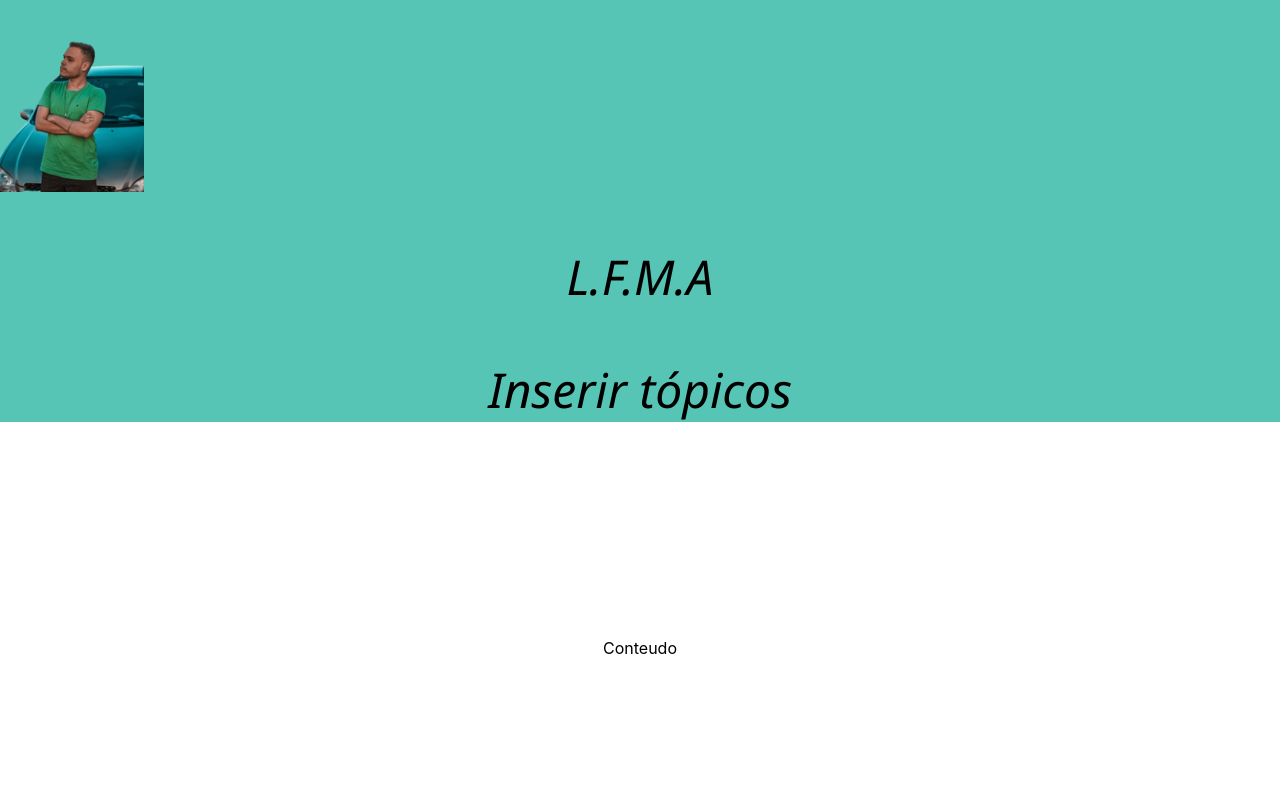
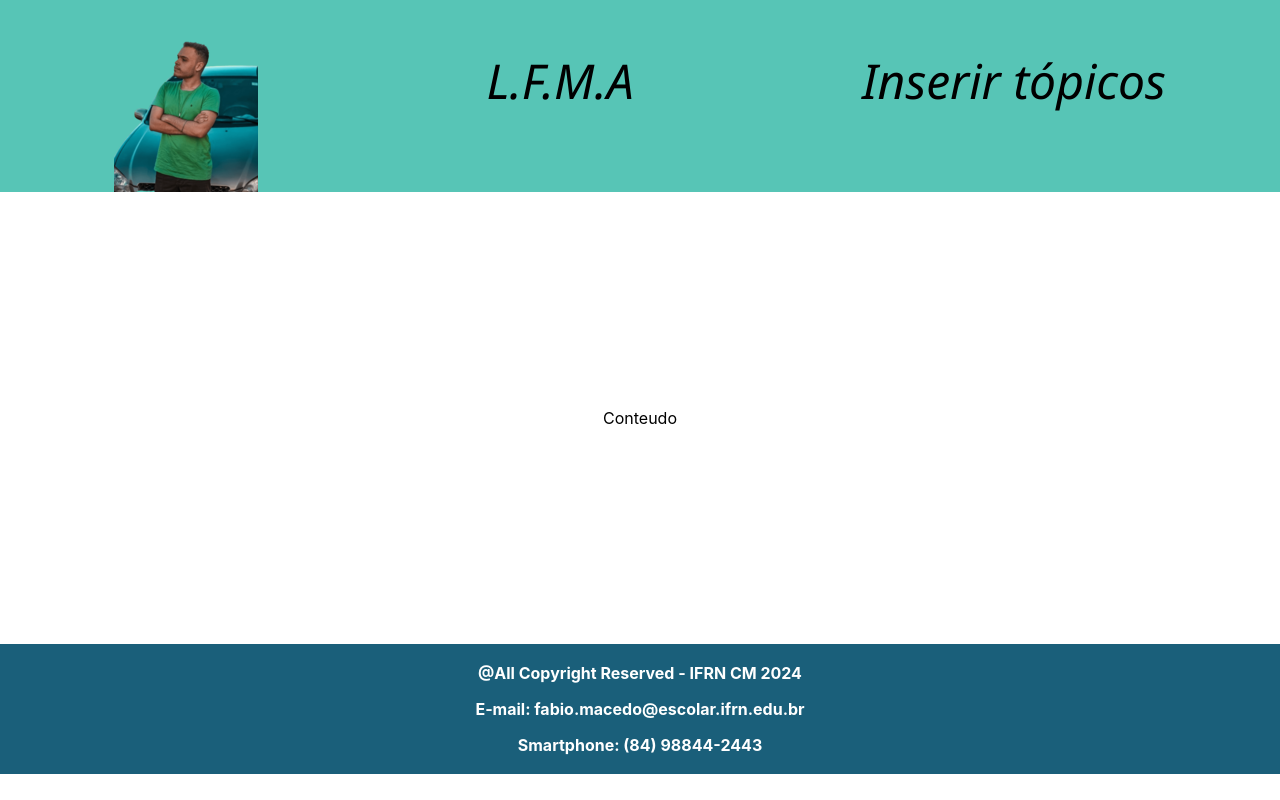
Before and after one commit to fabiomace/fava23, a React (Create React App) app: page / in a window 1280 px wide. Shown: the top 800 px of the page. Built offline with nearby package versions, Linux system fonts and the light colour scheme.

Commit message:
retornando a atualização

```diff
--- a/src/componentes/Cabecalho/Cabecalho.module.css
+++ b/src/componentes/Cabecalho/Cabecalho.module.css
@@ -1,9 +1,11 @@
 .cabecalho{
+    display: flex;
     justify-content: space-around;
     background-color: #57C5B6;
 }
 
 .titulo{
+    display: flex;
     font-size: 3em;
     color: black;
     background-color: #57C5B6;
@@ -13,6 +15,7 @@
 }
 
 .subtitulo{
+    display: flex;
     font-size: 3em;
     text-align: center;
     font-family:'Segoe UI', Tahoma, Geneva, Verdana, sans-serif;
```
